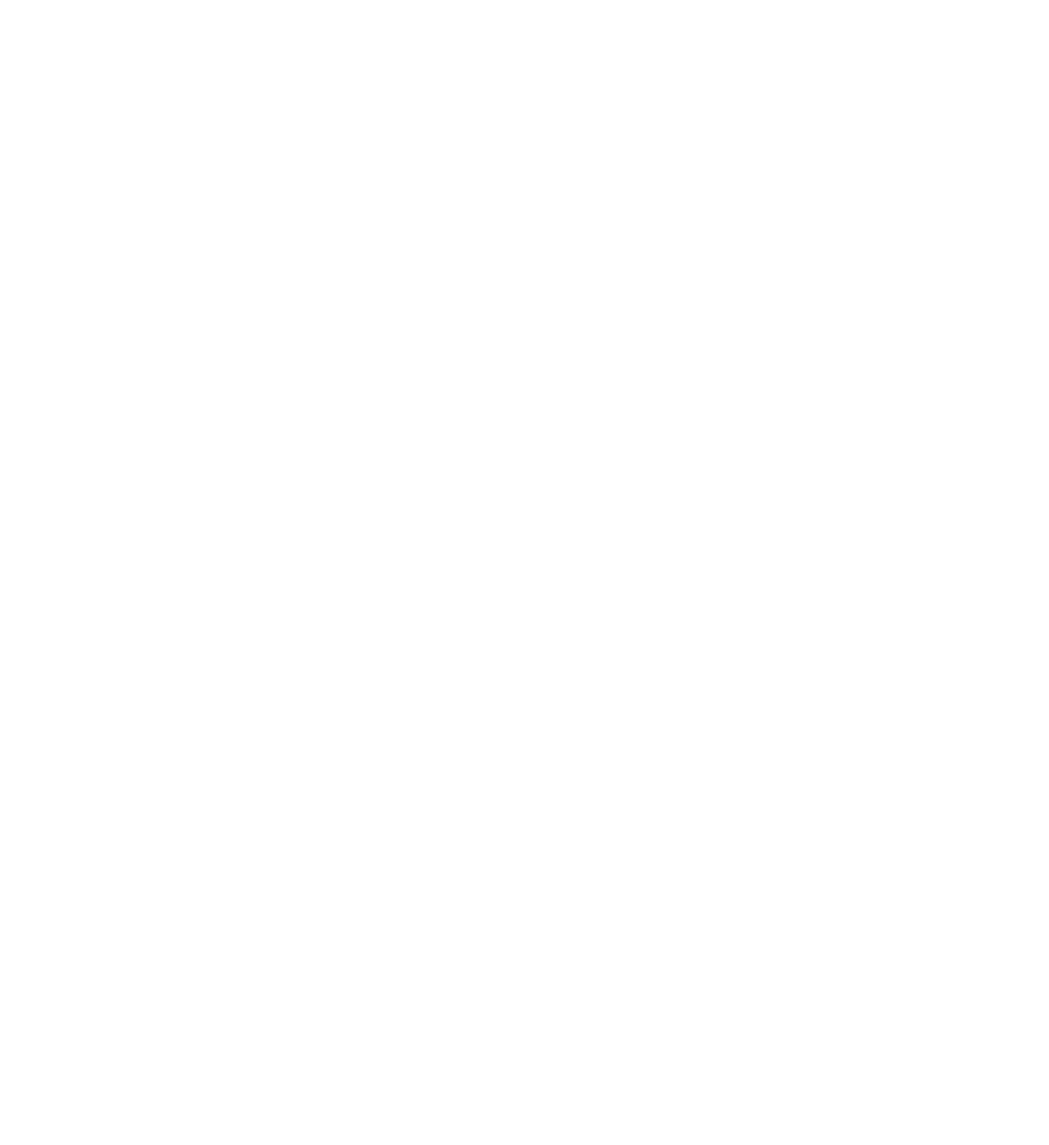
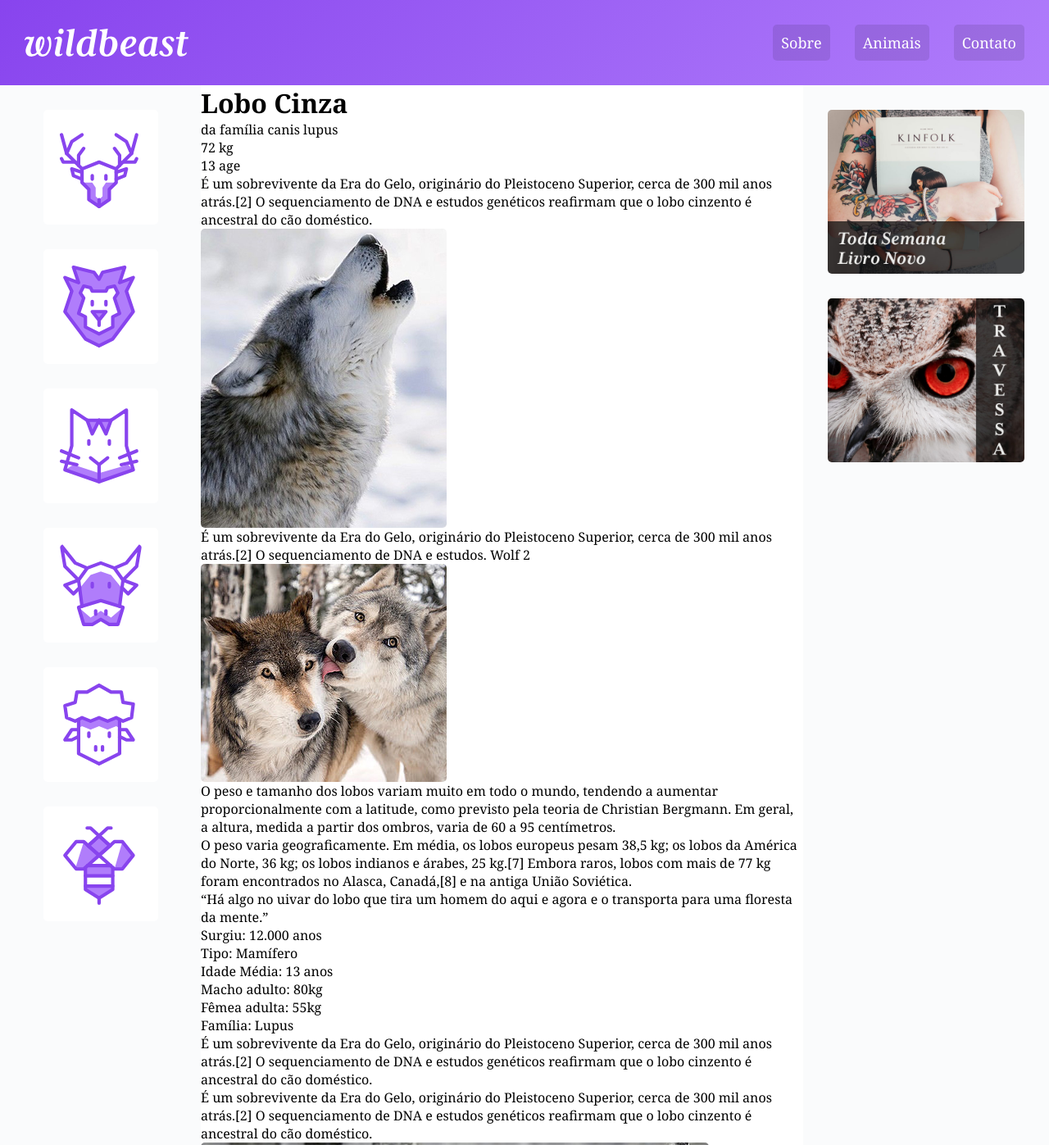
Before and after one commit to lucavini/wildbeast, a plain HTML site: page index.html in a window 1280 px wide. Shown: the top 1397 px of the page at 82% size. Before the commit the page ends 800 px from the top, so only its background shows below. Drawn offline with Linux system fonts and the light colour scheme; a web font is replaced by a local one.

Commit message:
escopo do site

```diff
--- a/index.html
+++ b/index.html
@@ -1,13 +1,153 @@
 <!DOCTYPE html>
 <html lang="pt-br">
-<head>
-    <meta charset="UTF-8">
-    <meta http-equiv="X-UA-Compatible" content="IE=edge">
-    <meta name="viewport" content="width=device-width, initial-scale=1.0">
-    <title>Document</title>
-    <link rel="stylesheet" href="style.css"/>
-</head>
-<body>
+  <head>
+    <meta charset="UTF-8" />
+    <meta name="viewport" content="width=device-width, initial-scale=1.0" />
+    <title>Wildbeast</title>
+    <link
+      href="https://fonts.googleapis.com/css2?family=Volkhov:ital,wght@0,400;0,700;1,400&display=swap"
+      rel="stylesheet"
+    />
+    <link rel="stylesheet" href="style.css" />
+  </head>
 
-</body>
+  <body>
+    <div class="estrutura">
+      <!--HEADER E BARRA DE NAVEGAÇÃO-->
+      <header class="header">
+        <a href="#" class="logo">
+          <img src="img/wildbeast.svg" alt="wildbeast" />
+        </a>
+
+        <nav>
+          <ul>
+            <li><a href="#">Sobre</a></li>
+            <li><a href="#">Animais</a></li>
+            <li><a href="#">Contato</a></li>
+          </ul>
+        </nav>
+      </header>
+
+      <!--SIDENAV-->
+      <nav class="sidenav">
+        <ul>
+          <li>
+            <a href="#"> <img src="img/icones/cervo.svg" alt="cervo" /> </a>
+          </li>
+          <li>
+            <a href="#"> <img src="img/icones/leao.svg" alt="leao" /> </a>
+          </li>
+          <li>
+            <a href="#"> <img src="img/icones/gato.svg" alt="gato" /> </a>
+          </li>
+          <li>
+            <a href="#"> <img src="img/icones/vaca.svg" alt="vaca" /> </a>
+          </li>
+          <li>
+            <a href="#"> <img src="img/icones/ovelha.svg" alt="ovelha" /> </a>
+          </li>
+          <li>
+            <a href="#"> <img src="img/icones/abelha.svg" alt="abelha" /> </a>
+          </li>
+        </ul>
+      </nav>
+
+      <!--PRINCIPAL-->
+      <main class="content">
+        <div class="titulo">
+          <h1>Lobo Cinza</h1>
+          <span>da família canis lupus</span>
+        </div>
+
+        <div class="caracteristicas">
+          <div>
+            <span class="numero">72</span>
+            <span class="rotulo">kg</span>
+          </div>
+          <div>
+            <span class="numero">13</span>
+            <span class="rotulo">age</span>
+          </div>
+        </div>
+
+        <p>
+          É um sobrevivente da Era do Gelo, originário do Pleistoceno Superior,
+          cerca de 300 mil anos atrás.[2] O sequenciamento de DNA e estudos
+          genéticos reafirmam que o lobo cinzento é ancestral do cão doméstico.
+        </p>
+
+        <img src="img/wolf1.jpg" alt="wolf1" />
+
+        <p>
+          É um sobrevivente da Era do Gelo, originário do Pleistoceno Superior,
+          cerca de 300 mil anos atrás.[2] O sequenciamento de DNA e estudos.
+          Wolf 2
+        </p>
+
+        <img src="img/wolf2.jpg" alt="wolf2" />
+
+        <p>
+          O peso e tamanho dos lobos variam muito em todo o mundo, tendendo a
+          aumentar proporcionalmente com a latitude, como previsto pela teoria
+          de Christian Bergmann. Em geral, a altura, medida a partir dos ombros,
+          varia de 60 a 95 centímetros.
+        </p>
+
+        <p>
+          O peso varia geograficamente. Em média, os lobos europeus pesam 38,5
+          kg; os lobos da América do Norte, 36 kg; os lobos indianos e árabes,
+          25 kg.[7] Embora raros, lobos com mais de 77 kg foram encontrados no
+          Alasca, Canadá,[8] e na antiga União Soviética.
+        </p>
+
+        <blockquote class="citacao">
+          <p>
+            “Há algo no uivar do lobo que tira um homem do aqui e agora e o
+            transporta para uma floresta da mente.”
+          </p>
+        </blockquote>
+
+        <ul class="atributos">
+          <li>Surgiu: 12.000 anos</li>
+          <li>Tipo: Mamífero</li>
+          <li>Idade Média: 13 anos</li>
+          <li>Macho adulto: 80kg</li>
+          <li>Fêmea adulta: 55kg</li>
+          <li>Família: Lupus</li>
+        </ul>
+
+        <div class="informacoes">
+          <p>
+            É um sobrevivente da Era do Gelo, originário do Pleistoceno
+            Superior, cerca de 300 mil anos atrás.[2] O sequenciamento de DNA e
+            estudos genéticos reafirmam que o lobo cinzento é ancestral do cão
+            doméstico.
+          </p>
+          <p>
+            É um sobrevivente da Era do Gelo, originário do Pleistoceno
+            Superior, cerca de 300 mil anos atrás.[2] O sequenciamento de DNA e
+            estudos genéticos reafirmam que o lobo cinzento é ancestral do cão
+            doméstico.
+          </p>
+        </div>
+
+        <img src="img/wolf3.jpg" alt="wof3" />
+      </main>
+
+      <!--ANUNCIOS-->
+      <aside class="anuncios">
+        <div class="anuncio-item">
+          <img src="img/anuncio-1.jpg" alt="anuncio 1" />
+        </div>
+        <div class="anuncio-item">
+          <img src="img/anuncio-2.jpg" alt="anuncio 2" />
+        </div>
+      </aside>
+
+      <!--RODAPE-->
+      <footer class="footer">
+        <p>Origamid © 2012 - 2017. Alguns direitos reservados.</p>
+      </footer>
+    </div>
+  </body>
 </html>
--- a/style.css
+++ b/style.css
@@ -0,0 +1,114 @@
+body,
+p,
+h1,
+ul,
+li,
+blockquote {
+  padding: 0px;
+  margin: 0px;
+  font-family: "Volkhov", Georgia, serif;
+}
+li {
+  list-style: none;
+}
+a {
+  text-decoration: none;
+}
+img {
+  max-width: 100%;
+  display: block;
+  border-radius: 5px;
+}
+
+/* GRID GERAL */
+.estrutura {
+  display: grid;
+  grid-template-columns: minmax(160px, 1fr) 3fr 300px;
+  grid-template-areas:
+    "header header header"
+    "sidenav content anuncios"
+    "footer footer footer";
+}
+
+/* HEADER */
+.header {
+  grid-area: header;
+  background: linear-gradient(135deg, #8844ee, #b07dfb);
+  padding: 30px;
+  display: grid;
+  grid-template-columns: 1fr auto;
+  align-items: center;
+}
+
+.logo {
+  max-width: 200px;
+}
+
+.header nav ul {
+  display: flex;
+  flex-wrap: wrap;
+}
+
+.header nav a {
+  display: block;
+  padding: 10px;
+  color: #fff;
+  font-size: 1.125em;
+  background: rgba(0, 0, 0, 0.1);
+  border-radius: 5px;
+  transition: 0.1s;
+}
+
+.header nav a:hover {
+  background: rgba(0, 0, 0, 0.5);
+}
+
+.header li + li {
+  margin-left: 30px;
+}
+
+
+/* sidenav */
+.sidenav {
+  grid-area: sidenav;
+  background: #fafbfc;
+  padding: 30px;
+}
+
+.sidenav li a {
+  display: block;
+  min-width: 60px;
+  max-width: 100px;
+  margin: 0 auto 30px auto;
+  background: #fff;
+  padding: 20px;
+  border-radius: 5px;
+  transition: 0.1s ease-out;
+}
+
+.sidenav li a:hover {
+  box-shadow: 15px 15px 15px 0px rgba(44, 44, 44, 0.15);
+  background: #c39dfc;
+}
+
+/* content */
+.content {
+  grid-area: content;
+}
+
+
+/* anuncios */
+.anuncios {
+  grid-area: anuncios;
+  background: #fafbfc;
+  display: grid;
+  align-content: start;
+  padding: 30px;
+  grid-gap: 30px;
+}
+
+
+/* footer */
+.footer {
+  grid-area: footer;
+}
```
Also changed, not shown: img/anuncio-1.jpg (added), img/anuncio-2.jpg (added), img/icones/abelha.svg (added), img/icones/cervo.svg (added), img/icones/gato.svg (added), img/icones/leao.svg (added), img/icones/ovelha.svg (added), img/icones/vaca.svg (added), img/wildbeast.svg (added), img/wolf1.jpg (added), img/wolf2.jpg (added), img/wolf3.jpg (added).
